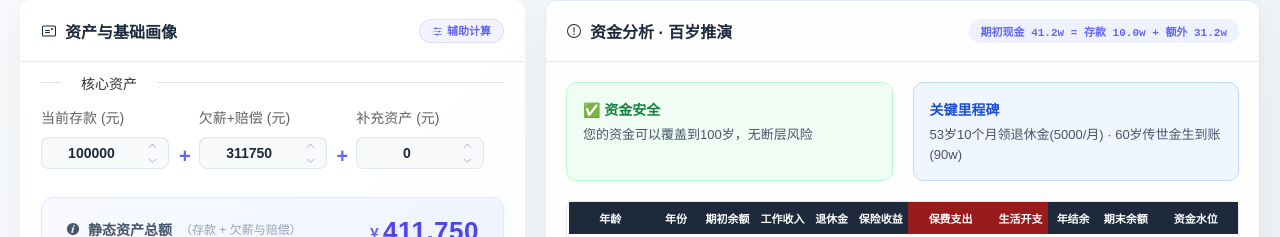
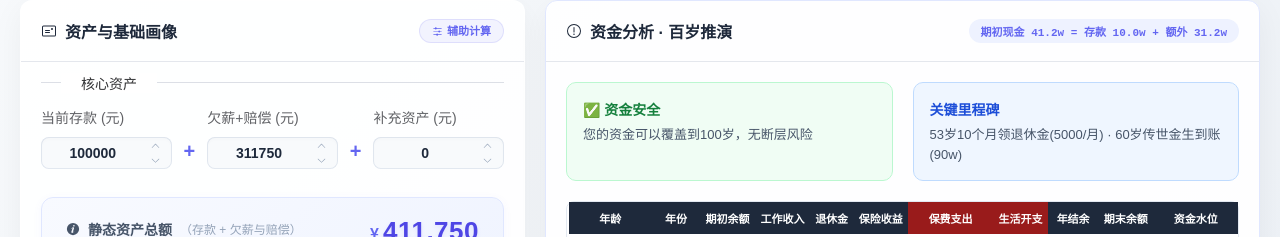
Before and after one commit to Deshui-Wang/2026-04-08-happylife, a Vue app: page / in a window 1280 px wide. Both pictures are taken after a click on the element 322 px from the left and 533 px from the top of the page. Shown: the part 117-354 px from the top of the page. Built offline with nearby package versions, Linux system fonts and the light colour scheme.

Commit message:
style: 优化核心资产三列 Flexbox 布局，使其 100% 填满并与静态资产总额两端完美对齐

```diff
--- a/src/views/AlsoHomeView.vue
+++ b/src/views/AlsoHomeView.vue
@@ -37,24 +37,24 @@
           <el-form label-position="top">
             <el-divider content-position="left" style="margin-top: 0;">核心资产</el-divider>
 
-            <el-row :gutter="10" align="middle" class="core-assets-inputs">
-              <el-col :xs="24" :sm="7">
+            <div class="core-assets-inputs">
+              <div class="asset-input-col">
                 <el-form-item label="当前存款 (元)">
                   <el-input-number v-model="assets.savings" :precision="0" :step="1000" style="width: 100%" controls-position="right" />
                 </el-form-item>
-              </el-col>
-
-              <el-col :xs="24" :sm="1" class="calc-symbol">+</el-col>
-
-              <el-col :xs="24" :sm="7">
+              </div>
+
+              <div class="calc-symbol">+</div>
+
+              <div class="asset-input-col">
                 <el-form-item label="欠薪+赔偿 (元)">
                   <el-input-number v-model="assets.compensation" :precision="0" :step="1000" style="width: 100%" controls-position="right" />
                 </el-form-item>
-              </el-col>
-
-              <el-col :xs="24" :sm="1" class="calc-symbol">+</el-col>
-
-              <el-col :xs="24" :sm="7">
+              </div>
+
+              <div class="calc-symbol">+</div>
+
+              <div class="asset-input-col">
                 <el-form-item label="补充资产 (元)">
                   <el-input-number
                     v-model="assets.supplementary"
@@ -64,8 +64,8 @@
                     controls-position="right"
                   />
                 </el-form-item>
-              </el-col>
-            </el-row>
+              </div>
+            </div>
 
             <div class="asset-summary-banner mt-10">
               <div class="summary-label">
@@ -1203,12 +1203,24 @@ const handleCalcInput = (val) => {
   font-size: 16px;
 }
 
+.core-assets-inputs {
+  display: flex;
+  align-items: center;
+  gap: 12px;
+  width: 100%;
+}
+.core-assets-inputs .asset-input-col {
+  flex: 1;
+  min-width: 0;
+}
+
 .calc-symbol {
+  flex: 0 0 auto;
   text-align: center;
   font-size: 20px;
   color: #6366f1;
   font-weight: bold;
-  padding-top: 18px;
+  padding-top: 8px;
 }
 
 .tool-btn-square {
@@ -2083,11 +2095,14 @@ const handleCalcInput = (val) => {
     padding: 10px 0px;
   }
   .core-assets-inputs {
+    flex-direction: column;
     align-items: stretch !important;
+    gap: 4px;
   }
   .calc-symbol {
     text-align: center;
-    padding: 5px 0 !important;
+    padding: 0 !important;
+    margin: -4px 0;
     font-size: 18px;
     font-weight: bold;
     color: #6366f1;
```
Also changed, not shown: 5 other files (tests, documents, lock files or other folders).
